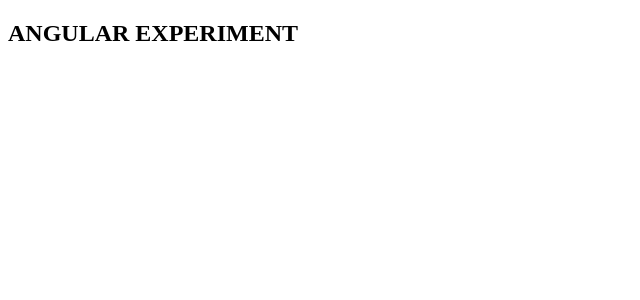
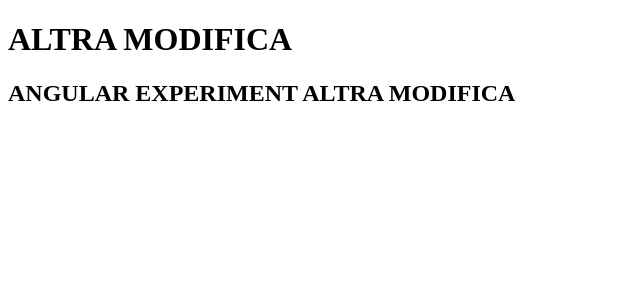
Before and after one commit to StefanoSpreghini/esercizioAngular, an Angular app in the folder helloworld2/: page / in a window 1280 px wide. Shown: the top 300 px of the page, without its empty margins (0-640 px from the left). Built offline with nearby package versions, Linux system fonts and the light colour scheme.

Commit message:
Modifica al titolo

```diff
--- a/helloworld2/src/app/app.component.html
+++ b/helloworld2/src/app/app.component.html
@@ -1 +1,2 @@
-<h2>ANGULAR EXPERIMENT</h2>
+<h1>ALTRA MODIFICA</h1>
+<h2>ANGULAR EXPERIMENT ALTRA MODIFICA</h2>
```
